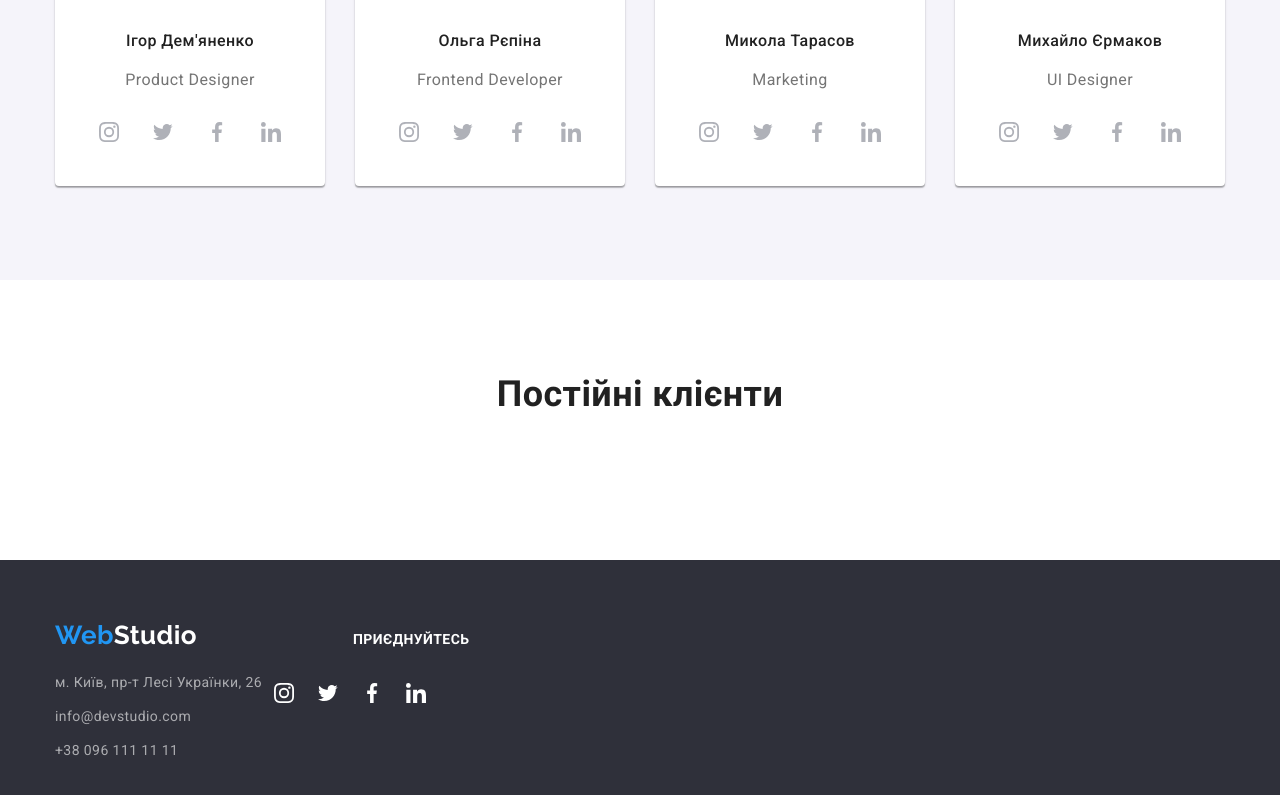
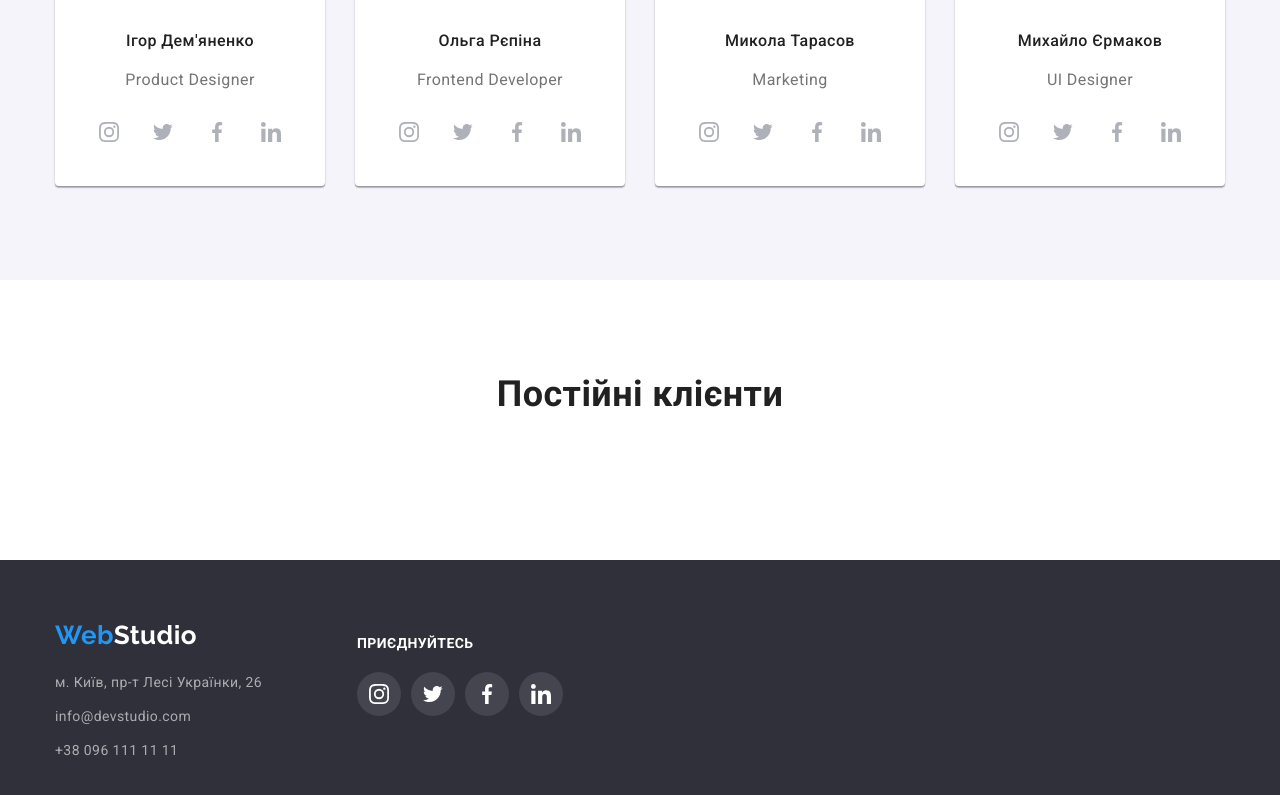
Before and after one commit to VitaliyYakovenko/goit-markup-hw-04, a plain HTML site: page index.html in a window 1280 px wide. Shown: the part 2088-2883 px from the top of the page. Drawn offline with nearby package versions, Linux system fonts and the light colour scheme.

Commit message:
commit-3

```diff
--- a/css/styles.css
+++ b/css/styles.css
@@ -395,6 +395,10 @@ ul {
 .footer-sp-logo{
     color: var(--footer-sp-logo-color);
 }
+.footer-flex {
+    display: flex;
+
+}
 .address-item:not(:last-child) {
     margin-bottom: 10px;
 }
@@ -417,16 +421,17 @@ ul {
 .address-link:focus {
     color: var(--address-map-color);
 }
-.footer-flex {
-    display: flex;
-    align-items: baseline;
+
+.footer-block {
+    margin-left: 95px;
+    margin-top: 12px;
+
 }
-
 .join-in {
-    margin-left: 156px;
+    display: inline-block;
     margin-bottom: 20px;
 
-
+    font-style: normal;
     text-transform: uppercase;
     color: var(--address-map-color);
     line-height: 1.14;
@@ -434,9 +439,8 @@ ul {
 }
 .footer-social {
     display: flex;
-
 }
-.footer-social:not(:last-child){
+.footer-social li:not(:last-child){
    margin-right: 10px;
 }
 .footer-link {
@@ -446,6 +450,7 @@ ul {
     height: 44px;
     padding: 12px;
     fill: #FFFFFF;
+    background-color:rgba(255, 255, 255, 0.1);;
 }
 .footer-link:hover,
 .footer-link:focus {
--- a/index.html
+++ b/index.html
@@ -273,11 +273,12 @@
         </section>
     </main>
     <footer class="page-footer">
-        <div class="container">
-        <div class="footer-flex">
-        <a class="footer-logo  link" href="./index.html" lang="en">Web<span class="footer-sp-logo">Studio</span></a>
-        <strong class="join-in">приєднуйтесь</strong>
-        </div>
+<div class="container footer-flex">
+    <div>
+        <a class="footer-logo  link"
+        href="./index.html"
+        lang="en">Web<span class="footer-sp-logo">Studio</span>
+        </a>
         <address class="footer-address">
             <ul class="address-list  list">
                 <li class="address-item">
@@ -290,6 +291,11 @@
                     <a class="address-link link" href="tel:+380961111111">+38 096 111 11 11</a>
                 </li>
             </ul>
+        </address>
+    </div>
+        <div class="footer-block">
+            <strong class="join-in">приєднуйтесь</strong>
+            <address>
             <ul class="footer-social list">
                 <li>
                     <a class="footer-link link" href="https://www.instagram.com/">
@@ -322,6 +328,7 @@
             </ul>
         </address>
         </div>
+    </div>
     </footer>
 </body>
 </html>
```
